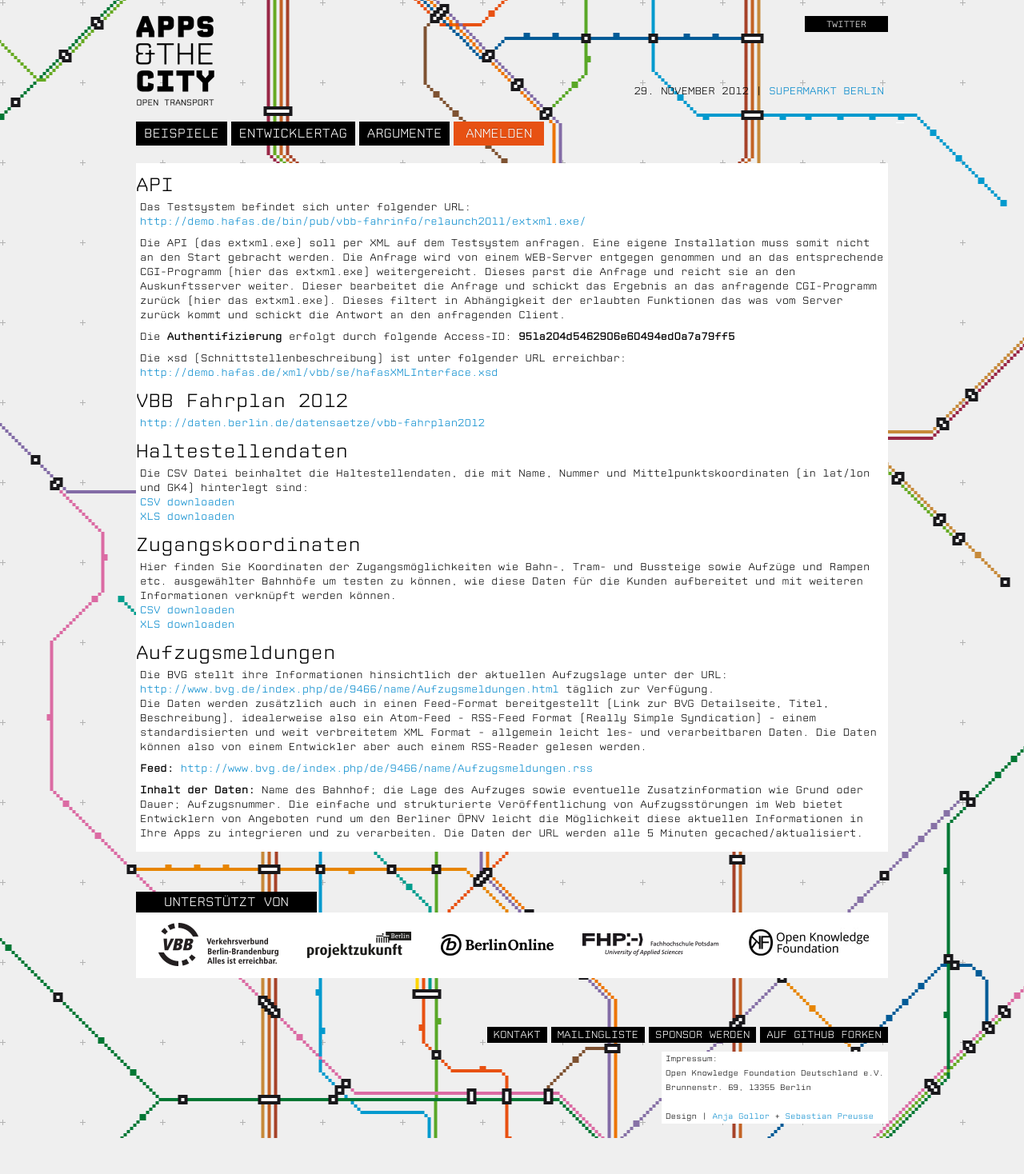
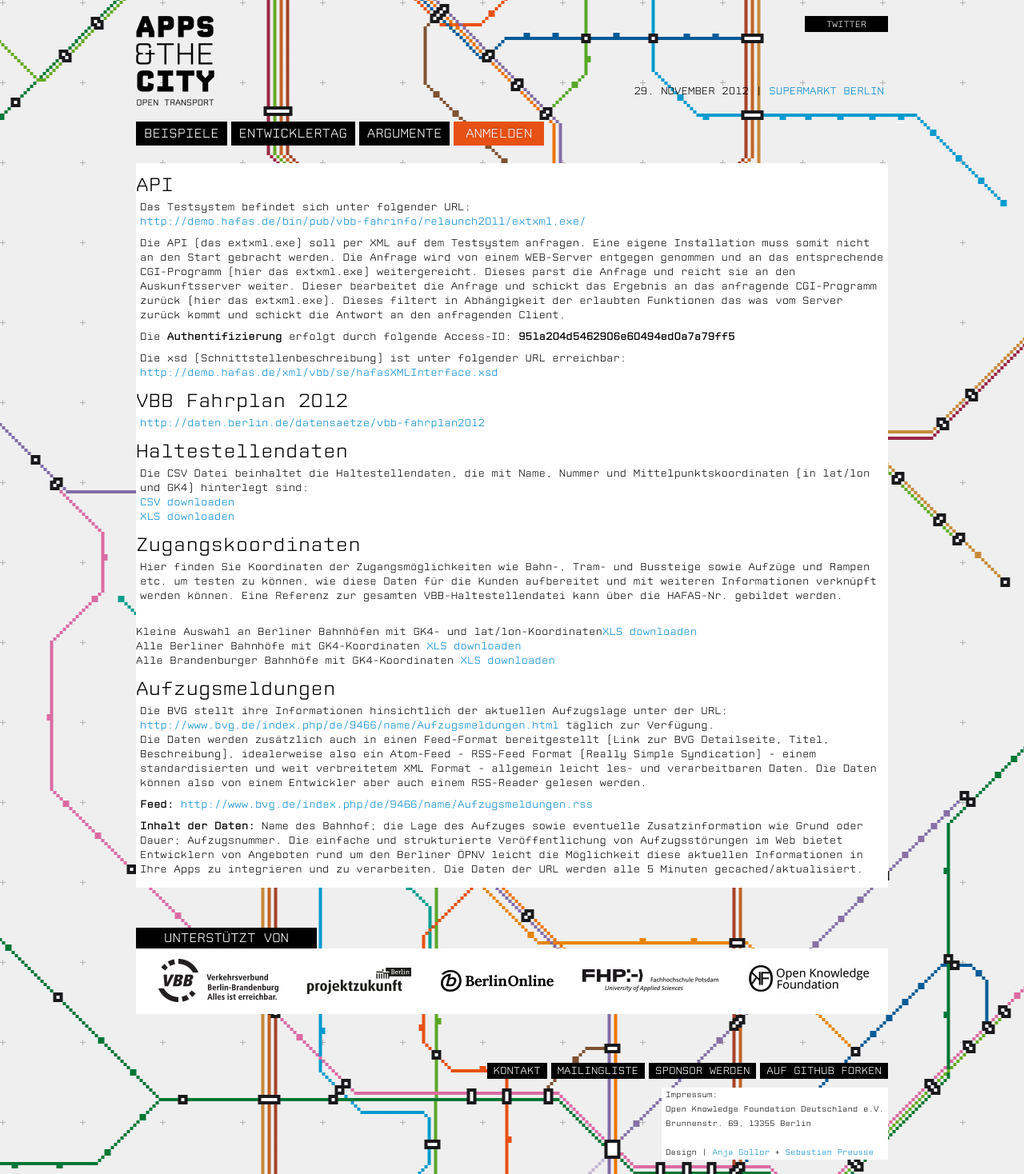
Before and after one commit to okfde/berlin.appsandthecity, a Jekyll site: the page built from daten/index.html, in a window 1280 px wide. Shown: the whole page at 80% size. Built offline with Jekyll 4.4.1, drawn with Linux system fonts in a browser that asks for light colours; nearby versions of some CDN libraries; Markdown is read by kramdown in place of the engine named in the settings; before the commit the page ends 1423 px from its top, so only the background shows below that.

Commit message:
Update daten/index.html
mehr daten

```diff
--- a/daten/index.html
+++ b/daten/index.html
@@ -40,9 +40,12 @@ Die xsd (Schnittstellenbeschreibung) ist unter folgender URL erreichbar:<br>
 
 <h2>Zugangskoordinaten</h2>
 
-<p>Hier finden Sie Koordinaten der Zugangsmöglichkeiten wie Bahn-, Tram- und Bussteige sowie Aufzüge und Rampen etc. ausgewählter Bahnhöfe um testen zu können, wie diese Daten für die Kunden aufbereitet und mit weiteren Informationen verknüpft werden können.<br>
-<a href="https://raw.github.com/okfde/appsandthecity/gh-pages/downloads/Bahnho%CC%88fe_mit_Zugangskoordinaten_GK4_lon-lat_Auswahl.csv">CSV downloaden</a><br/>
-<a href="https://github.com/okfde/appsandthecity/blob/gh-pages/downloads/Bahnho%CC%88fe_mit_Zugangskoordinaten_GK4_lon-lat_Auswahl.xlsx?raw=true">XLS downloaden </a>
+<p>Hier finden Sie Koordinaten der Zugangsmöglichkeiten wie Bahn-, Tram- und Bussteige sowie Aufzüge und Rampen etc. um testen zu können,
+wie diese Daten für die Kunden aufbereitet und mit weiteren Informationen verknüpft werden können.
+Eine Referenz zur gesamten VBB-Haltestellendatei kann über die HAFAS-Nr. gebildet werden.</p><br>
+Kleine Auswahl an Berliner Bahnhöfen mit GK4- und lat/lon-Koordinaten<a href="https://github.com/okfde/appsandthecity/blob/gh-pages/downloads/Bahnho%CC%88fe_mit_Zugangskoordinaten_GK4_lon-lat_Auswahl.xlsx?raw=true">XLS downloaden</a><br>
+Alle Berliner Bahnhöfe mit GK4-Koordinaten <a href="https://github.com/okfde/appsandthecity/blob/gh-pages/downloads/Bahnho%CC%88fe_mit_Zugangskoordinaten_BERLIN.xlsx?raw=true">XLS downloaden </a><br>
+Alle Brandenburger Bahnhöfe mit GK4-Koordinaten <a href="https://github.com/okfde/appsandthecity/blob/gh-pages/downloads/Bahnho%CC%88fe_mit_Zugangskoordinaten_BRANDENBURG.xlsx?raw=true">XLS downloaden </a><br>
 </p>
 
 <h2>Aufzugsmeldungen</h2>
```
